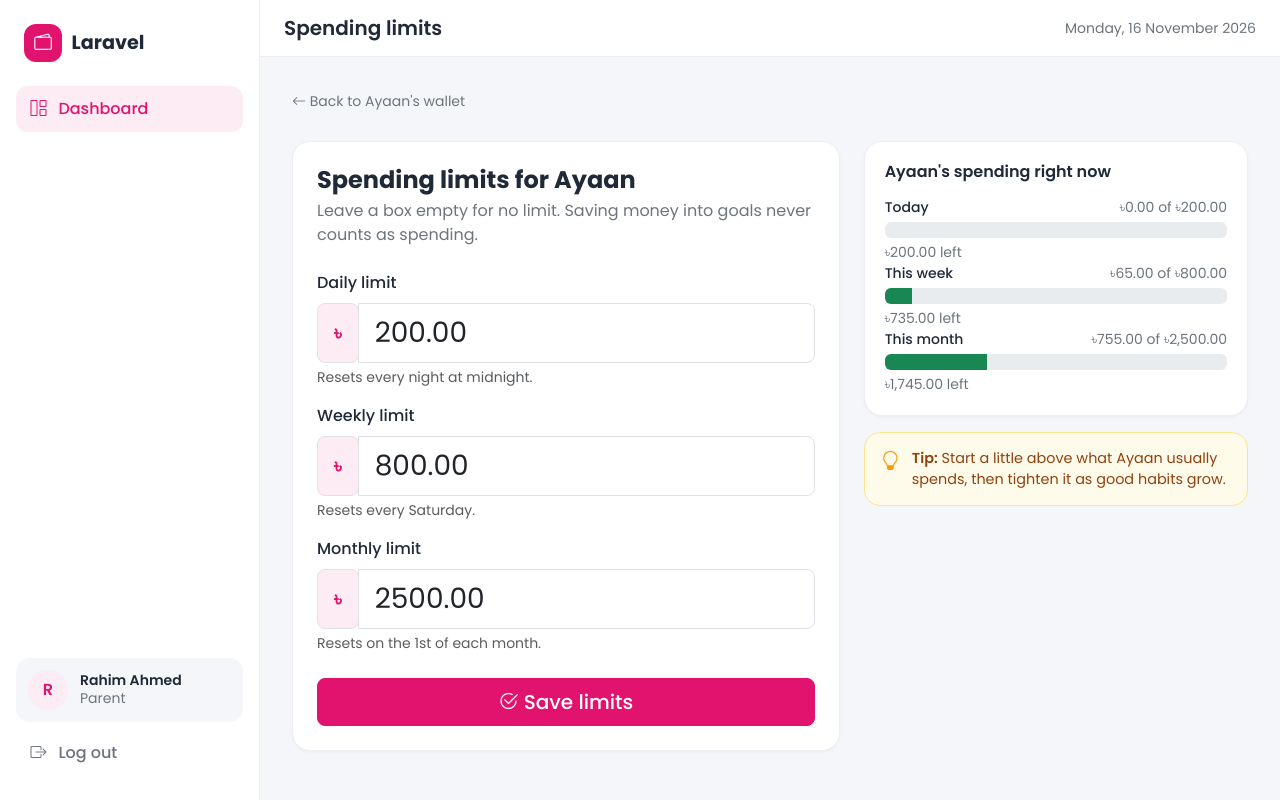
After one commit to wahidint/kids_wallet, a Laravel app: page /parent/children/3/limits in a window 1280 px wide. The commit adds this page. Run offline with Laravel 12, Linux system fonts and the light colour scheme; a user stored in the database is signed in; data comes from the database, SQL or seed files in the repository.

Commit message:
F2: Smart spending limits - daily/weekly/monthly limits, progress bars, warnings and enforcement

```diff
--- a/app/Enums/TransactionSource.php
+++ b/app/Enums/TransactionSource.php
@@ -34,6 +34,24 @@ enum TransactionSource: string
         };
     }
 
+    /**
+     * Does this count toward spending limits (F2)?
+     * Moving money into savings is NOT spending.
+     */
+    public function countsAsSpending(): bool
+    {
+        return in_array($this, [self::Spend, self::Purchase], true);
+    }
+
+    /** Database values of all spending sources, e.g. ['spend', 'purchase']. */
+    public static function spendingValues(): array
+    {
+        return array_values(array_map(
+            fn (self $source) => $source->value,
+            array_filter(self::cases(), fn (self $source) => $source->countsAsSpending())
+        ));
+    }
+
     public function label(): string
     {
         return match ($this) {
--- /dev/null
+++ b/app/Http/Controllers/Parent/SpendingLimitController.php
@@ -0,0 +1,48 @@
+<?php
+
+namespace App\Http\Controllers\Parent;
+
+use App\Http\Controllers\Controller;
+use App\Http\Requests\Parent\SpendingLimitRequest;
+use App\Models\User;
+use Illuminate\Http\RedirectResponse;
+use Illuminate\View\View;
+
+/**
+ * Feature 2: parents set daily / weekly / monthly spending limits.
+ */
+class SpendingLimitController extends Controller
+{
+    public function edit(User $child): View
+    {
+        $wallet = $child->wallet->load('spendingLimit');
+
+        return view('parent.limits.edit', [
+            'child' => $child,
+            'wallet' => $wallet,
+            'limit' => $wallet->spendingLimit,
+        ]);
+    }
+
+    public function update(SpendingLimitRequest $request, User $child): RedirectResponse
+    {
+        $data = $request->validated();
+
+        $values = [
+            'daily_limit' => $data['daily_limit'] ?? null,
+            'weekly_limit' => $data['weekly_limit'] ?? null,
+            'monthly_limit' => $data['monthly_limit'] ?? null,
+        ];
+
+        // Create the limits row the first time, update it after that
+        $child->wallet->spendingLimit()->updateOrCreate([], $values + [
+            'updated_by' => $request->user()->id,
+        ]);
+
+        $message = collect($values)->filter()->isEmpty()
+            ? "All spending limits removed for {$child->name}."
+            : "Spending limits saved for {$child->name}.";
+
+        return redirect()->route('parent.children.show', $child)->with('success', $message);
+    }
+}
--- /dev/null
+++ b/app/Models/SpendingLimit.php
@@ -0,0 +1,35 @@
+<?php
+
+namespace App\Models;
+
+use Illuminate\Database\Eloquent\Model;
+use Illuminate\Database\Eloquent\Relations\BelongsTo;
+
+class SpendingLimit extends Model
+{
+    protected $fillable = [
+        'daily_limit',
+        'weekly_limit',
+        'monthly_limit',
+        'updated_by',
+    ];
+
+    protected function casts(): array
+    {
+        return [
+            'daily_limit' => 'decimal:2',
+            'weekly_limit' => 'decimal:2',
+            'monthly_limit' => 'decimal:2',
+        ];
+    }
+
+    public function wallet(): BelongsTo
+    {
+        return $this->belongsTo(Wallet::class);
+    }
+
+    public function updatedBy(): BelongsTo
+    {
+        return $this->belongsTo(User::class, 'updated_by');
+    }
+}
--- a/app/Models/Wallet.php
+++ b/app/Models/Wallet.php
@@ -2,9 +2,11 @@
 
 namespace App\Models;
 
+use App\Services\SpendingLimitService;
 use Illuminate\Database\Eloquent\Model;
 use Illuminate\Database\Eloquent\Relations\BelongsTo;
 use Illuminate\Database\Eloquent\Relations\HasMany;
+use Illuminate\Database\Eloquent\Relations\HasOne;
 
 class Wallet extends Model
 {
@@ -40,4 +42,19 @@ class Wallet extends Model
     {
         return $this->belongsTo(User::class, 'locked_by');
     }
+
+    /** Daily / weekly / monthly limits (Feature 2). */
+    public function spendingLimit(): HasOne
+    {
+        return $this->hasOne(SpendingLimit::class);
+    }
+
+    /**
+     * Spending vs. limits for each period that has a limit.
+     * Used by the parent wallet page, child dashboard and spend page.
+     */
+    public function limitUsage(): array
+    {
+        return app(SpendingLimitService::class)->usage($this);
+    }
 }
--- /dev/null
+++ b/app/Services/SpendingLimitService.php
@@ -0,0 +1,103 @@
+<?php
+
+namespace App\Services;
+
+use App\Enums\TransactionSource;
+use App\Exceptions\WalletException;
+use App\Models\Wallet;
+use Illuminate\Support\Carbon;
+
+/**
+ * Feature 2: Smart Spending Limits.
+ * Works out how much a child has spent in each period and
+ * stops any spend that would go over a limit.
+ */
+class SpendingLimitService
+{
+    /** Show a warning from this percentage of a limit. */
+    public const WARNING_PERCENT = 80;
+
+    public const PERIODS = [
+        'daily' => 'Today',
+        'weekly' => 'This week',
+        'monthly' => 'This month',
+    ];
+
+    /** When the current period started. Weeks start on Saturday in Bangladesh. */
+    public function periodStart(string $period): Carbon
+    {
+        return match ($period) {
+            'daily' => now()->startOfDay(),
+            'weekly' => now()->startOfWeek(Carbon::SATURDAY),
+            'monthly' => now()->startOfMonth(),
+        };
+    }
+
+    /** Total spending (not savings moves) since $start, e.g. "250.00". */
+    public function spentSince(Wallet $wallet, Carbon $start): string
+    {
+        $sum = $wallet->transactions()
+            ->debits()
+            ->whereIn('source', TransactionSource::spendingValues())
+            ->where('created_at', '>=', $start)
+            ->sum('amount');
+
+        return bcadd((string) $sum, '0', 2);
+    }
+
+    /**
+     * One row per period that has a limit:
+     * label, limit, spent, remaining, percent used and status (ok / warning / reached).
+     */
+    public function usage(Wallet $wallet): array
+    {
+        $limits = $wallet->spendingLimit;
+
+        if (! $limits) {
+            return [];
+        }
+
+        $rows = [];
+
+        foreach (self::PERIODS as $period => $label) {
+            $limit = $limits->{$period.'_limit'};
+
+            if ($limit === null) {
+                continue; // no limit for this period
+            }
+
+            $spent = $this->spentSince($wallet, $this->periodStart($period));
+            $remaining = bccomp($spent, $limit, 2) >= 0 ? '0.00' : bcsub($limit, $spent, 2);
+            $percent = (int) min(100, floor(((float) $spent / (float) $limit) * 100));
+
+            $rows[] = [
+                'period' => $period,
+                'label' => $label,
+                'limit' => $limit,
+                'spent' => $spent,
+                'remaining' => $remaining,
+                'percent' => $percent,
+                'status' => match (true) {
+                    $percent >= 100 => 'reached',
+                    $percent >= self::WARNING_PERCENT => 'warning',
+                    default => 'ok',
+                },
+            ];
+        }
+
+        return $rows;
+    }
+
+    /**
+     * Throws if spending $amount now would go over ANY limit.
+     * Called by WalletService inside its database transaction.
+     */
+    public function assertWithinLimits(Wallet $wallet, string $amount): void
+    {
+        foreach ($this->usage($wallet) as $row) {
+            if (bccomp(bcadd($row['spent'], $amount, 2), $row['limit'], 2) > 0) {
+                throw WalletException::limitExceeded($row['period'], $row['remaining']);
+            }
+        }
+    }
+}
--- a/database/seeders/DatabaseSeeder.php
+++ b/database/seeders/DatabaseSeeder.php
@@ -8,13 +8,15 @@ class DatabaseSeeder extends Seeder
 {
     /**
      * Runs when you type: php artisan db:seed (or migrate:fresh --seed).
-     * Order matters: demo spending needs the categories to exist first.
+     * Order matters: demo spending needs the categories to exist first,
+     * and limits are added after the history so old spending isn't blocked.
      */
     public function run(): void
     {
         $this->call([
             SpendingCategorySeeder::class,
             DemoDataSeeder::class,
+            DemoSpendingLimitSeeder::class,
         ]);
     }
 }
--- /dev/null
+++ b/resources/views/parent/limits/edit.blade.php
@@ -0,0 +1,76 @@
+@extends('layouts.app')
+
+@section('title', 'Spending limits')
+
+@section('content')
+    @php
+        $firstName = \Illuminate\Support\Str::before($child->name, ' ');
+        $usage = $wallet->limitUsage();
+        $fields = [
+            'daily' => ['Daily limit', 'Resets every night at midnight.'],
+            'weekly' => ['Weekly limit', 'Resets every Saturday.'],
+            'monthly' => ['Monthly limit', 'Resets on the 1st of each month.'],
+        ];
+    @endphp
+
+    <a href="{{ route('parent.children.show', $child) }}" class="text-secondary text-decoration-none small">
+        <i class="bi bi-arrow-left"></i> Back to {{ $firstName }}'s wallet
+    </a>
+
+    <div class="row g-4 mt-1">
+        <div class="col-lg-7">
+            <div class="kw-card p-4">
+                <h2 class="h4 fw-bold mb-1">Spending limits for {{ $firstName }}</h2>
+                <p class="text-secondary mb-4">
+                    Leave a box empty for no limit. Saving money into goals never counts as spending.
+                </p>
+
+                <form method="POST" action="{{ route('parent.children.limits.update', $child) }}" novalidate>
+                    @csrf
+                    @method('PUT')
+
+                    @foreach ($fields as $period => [$label, $help])
+                        @php $name = $period.'_limit'; @endphp
+                        <div class="mb-3">
+                            <label for="{{ $name }}" class="form-label fw-medium">{{ $label }}</label>
+                            <div class="input-group input-group-lg amount-group has-validation">
+                                <span class="input-group-text">৳</span>
+                                <input type="number" step="0.01" min="1" id="{{ $name }}" name="{{ $name }}"
+                                       inputmode="decimal" placeholder="No limit"
+                                       value="{{ old($name, $limit?->{$name}) }}"
+                                       @class(['form-control', 'is-invalid' => $errors->has($name)])>
+                                @error($name)
+                                    <div class="invalid-feedback">{{ $message }}</div>
+                                @enderror
+                            </div>
+                            <div class="form-text">{{ $help }}</div>
+                        </div>
+                    @endforeach
+
+                    <button type="submit" class="btn btn-kw btn-lg w-100 mt-2">
+                        <i class="bi bi-check2-circle"></i> Save limits
+                    </button>
+                </form>
+            </div>
+        </div>
+
+        <div class="col-lg-5">
+            <div class="kw-card">
+                <h3 class="h6 fw-semibold mb-3">{{ $firstName }}'s spending right now</h3>
+                @forelse ($usage as $row)
+                    @include('partials.limit-usage', ['usage' => [$row]])
+                @empty
+                    <p class="text-secondary small mb-0">No limits set yet. Once you save some, progress bars will appear here.</p>
+                @endforelse
+            </div>
+
+            <div class="tip-card mt-3">
+                <i class="bi bi-lightbulb"></i>
+                <div>
+                    <span class="fw-semibold">Tip:</span> Start a little above what {{ $firstName }} usually spends,
+                    then tighten it as good habits grow.
+                </div>
+            </div>
+        </div>
+    </div>
+@endsection
--- /dev/null
+++ b/resources/views/partials/limit-usage.blade.php
@@ -0,0 +1,34 @@
+{{-- Progress bars for each spending limit. Needs: $usage = $wallet->limitUsage() --}}
+@foreach ($usage as $row)
+    <div class="limit-row">
+        <div class="d-flex justify-content-between small mb-1">
+            <span class="fw-medium">{{ $row['label'] }}</span>
+            <span class="text-secondary">৳{{ number_format($row['spent'], 2) }} of ৳{{ number_format($row['limit'], 2) }}</span>
+        </div>
+
+        <div class="progress limit-progress" role="progressbar" aria-label="{{ $row['label'] }} spending"
+             aria-valuenow="{{ $row['percent'] }}" aria-valuemin="0" aria-valuemax="100">
+            <div @class([
+                    'progress-bar',
+                    'bg-success' => $row['status'] === 'ok',
+                    'bg-warning' => $row['status'] === 'warning',
+                    'bg-danger' => $row['status'] === 'reached',
+                 ]) style="width: {{ $row['percent'] }}%"></div>
+        </div>
+
+        <div @class([
+                'small mt-1',
+                'text-secondary' => $row['status'] === 'ok',
+                'text-warning-emphasis fw-medium' => $row['status'] === 'warning',
+                'text-danger fw-medium' => $row['status'] === 'reached',
+             ])>
+            @if ($row['status'] === 'reached')
+                <i class="bi bi-x-octagon"></i> Limit reached
+            @elseif ($row['status'] === 'warning')
+                <i class="bi bi-exclamation-triangle"></i> Almost there: ৳{{ number_format($row['remaining'], 2) }} left
+            @else
+                ৳{{ number_format($row['remaining'], 2) }} left
+            @endif
+        </div>
+    </div>
+@endforeach
--- a/routes/web.php
+++ b/routes/web.php
@@ -10,6 +10,7 @@ use App\Http\Controllers\DashboardController;
 use App\Http\Controllers\Parent\ChildController;
 use App\Http\Controllers\Parent\DashboardController as ParentDashboardController;
 use App\Http\Controllers\Parent\PocketMoneyController;
+use App\Http\Controllers\Parent\SpendingLimitController;
 use App\Http\Controllers\Parent\WalletLockController;
 use Illuminate\Support\Facades\Route;
 
@@ -55,6 +56,10 @@ Route::middleware('auth')->group(function () {
                 Route::get('/add-money', [PocketMoneyController::class, 'create'])->name('pocket-money.create');
                 Route::post('/add-money', [PocketMoneyController::class, 'store'])->name('pocket-money.store');
 
+                // F2: Smart Spending Limits
+                Route::get('/limits', [SpendingLimitController::class, 'edit'])->name('limits.edit');
+                Route::put('/limits', [SpendingLimitController::class, 'update'])->name('limits.update');
+
                 // F9: Emergency Wallet Lock
                 Route::post('/lock', [WalletLockController::class, 'store'])->name('lock');
                 Route::delete('/lock', [WalletLockController::class, 'destroy'])->name('unlock');
```
Also changed, not shown: app/Exceptions/WalletException.php (+13 -0 lines), app/Http/Requests/Parent/SpendingLimitRequest.php (added, +61 -0 lines), database/seeders/DemoSpendingLimitSeeder.php (added, +34 -0 lines), resources/views/child/dashboard.blade.php (+10 -2 lines), resources/views/child/spend/create.blade.php (+19 -1 lines), resources/views/parent/children/show.blade.php (+29 -2 lines), database/migrations/2026_11_16_100000_create_spending_limits_table.php (added).
